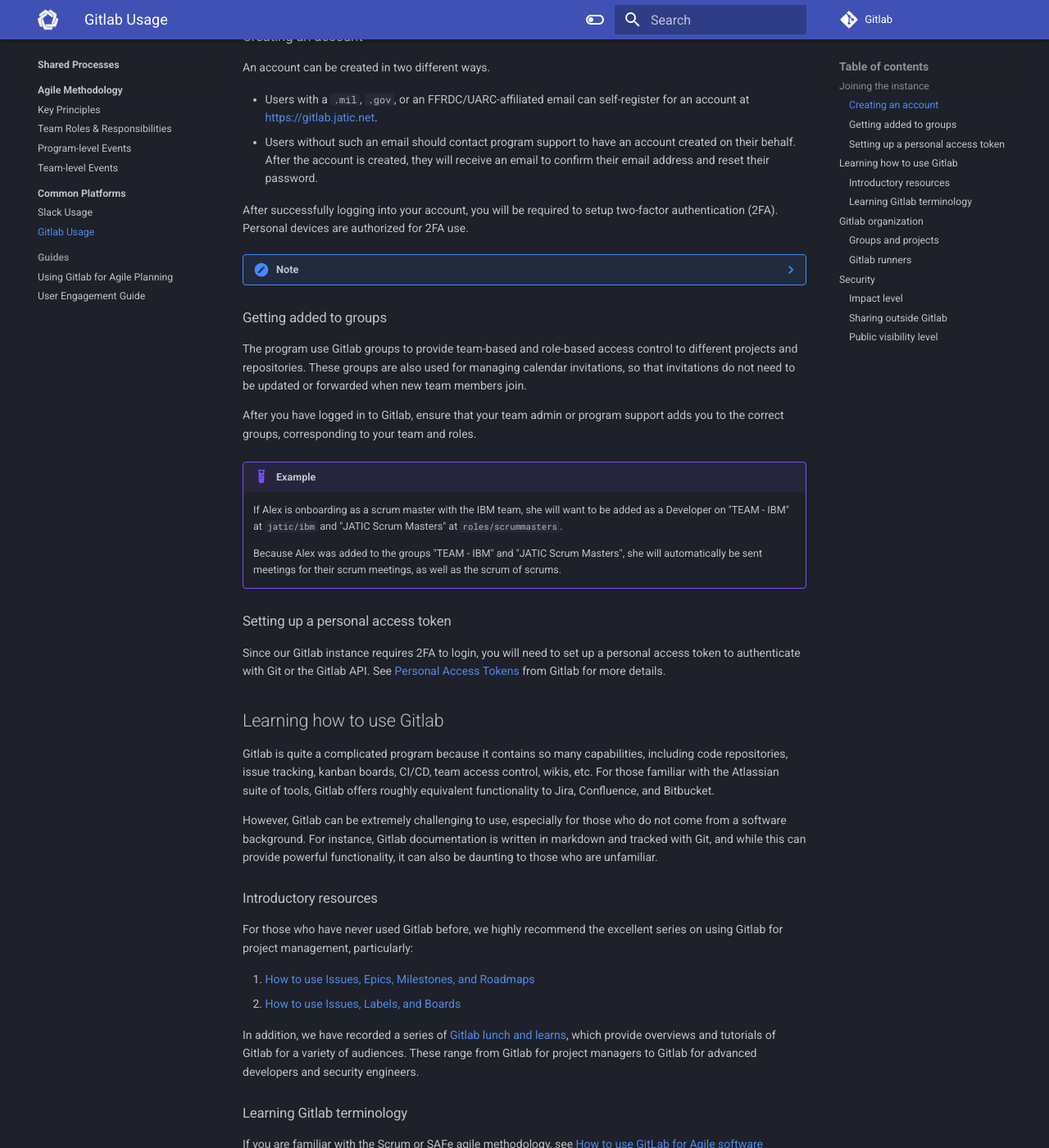
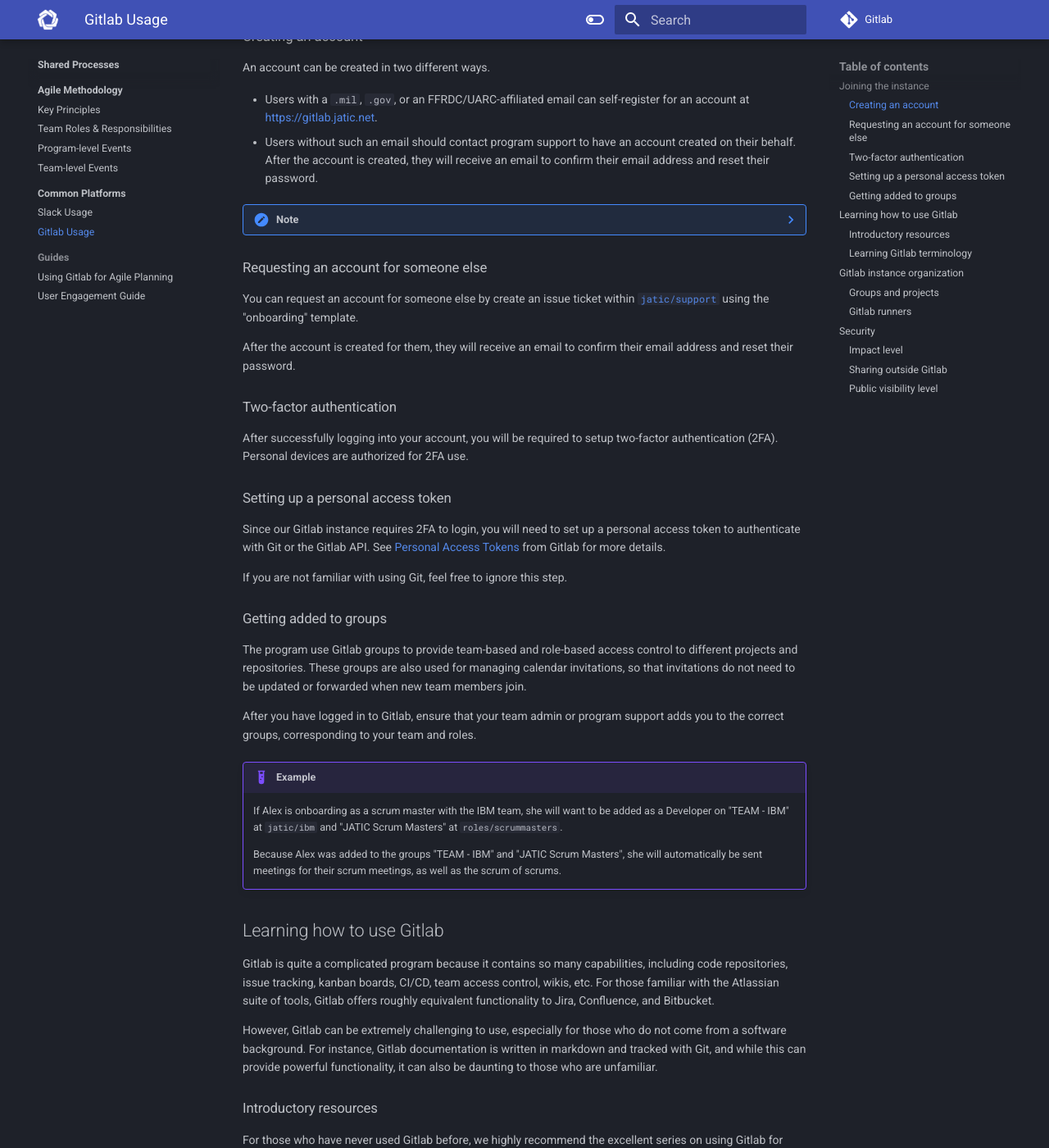
Before and after one commit to zheng0xd/JATIC-internal-docs, an MkDocs documentation site: the page built from docs/process/platforms/gitlab.md, in a window 1280 px wide and 1400 px high, scrolled down 472 px. Shown: the whole window at 82% size. Built offline with MkDocs 1.6.1 and Material for MkDocs 9.7.7, drawn with Linux system fonts in a browser that asks for light colours; emoji names are drawn with the system emoji font; some of the changed text lies outside the part shown.

Commit message:
update platforms

```diff
--- a/docs/process/platforms/gitlab.md
+++ b/docs/process/platforms/gitlab.md
@@ -15,11 +15,25 @@
 - Users with a `.mil`, `.gov`, or an FFRDC/UARC-affiliated email can self-register for an account at [https://gitlab.jatic.net](https://gitlab.jatic.net).
 - Users without such an email should contact program support to have an account created on their behalf. After the account is created, they will receive an email to confirm their email address and reset their password.
 
-After successfully logging into your account, you will be required to setup two-factor authentication (2FA). Personal devices are authorized for 2FA use.
-
 ??? note
 
     If you're reading this, you probably already have access to Gitlab! Hopefully this can still be a helpful reference. :smile:
+
+### Requesting an account for someone else
+
+You can request an account for someone else by create an issue ticket within [`jatic/support`](https://gitlab.jatic.net/jatic/support/-/issues/new#) using the "onboarding" template.
+
+After the account is created for them, they will receive an email to confirm their email address and reset their password.
+
+### Two-factor authentication
+
+After successfully logging into your account, you will be required to setup two-factor authentication (2FA). Personal devices are authorized for 2FA use.
+
+### Setting up a personal access token
+
+Since our Gitlab instance requires 2FA to login, you will need to set up a personal access token to authenticate with Git or the Gitlab API. See [Personal Access Tokens](https://docs.gitlab.com/ee/user/profile/personal_access_tokens.html) from Gitlab for more details.
+
+If you are not familiar with using Git, feel free to ignore this step.
 
 ### Getting added to groups
 
@@ -58,7 +68,7 @@
 
 If you are more familiar with Github or Bitbucket for project management, see [Comparing Gitlab, Github, and Bitbucket terms](https://about.gitlab.com/blog/2017/09/11/comparing-confusing-terms-in-github-bitbucket-and-gitlab/) for a mapping of the different terminologies.
 
-## Gitlab organization
+## Gitlab instance organization
 
 ### Groups and projects
 
```
Also changed, not shown: other parts of docs/process/platforms/gitlab.md (+1 -5 lines), docs/process/platforms/slack.md (+1 -1 lines).
